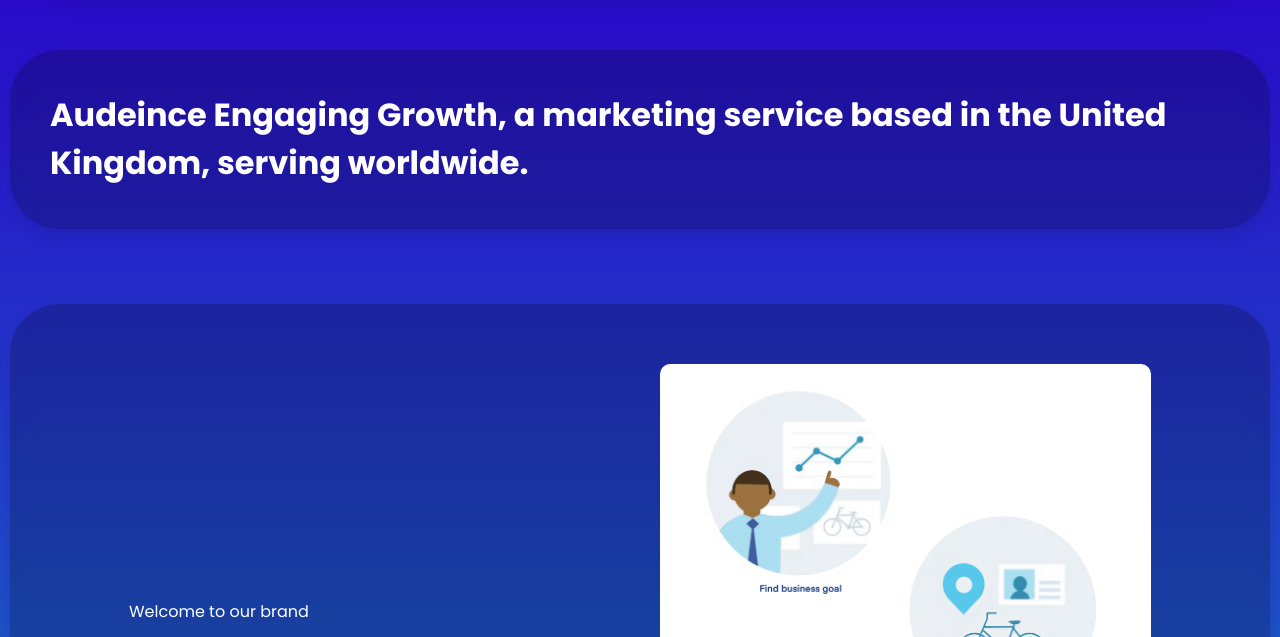
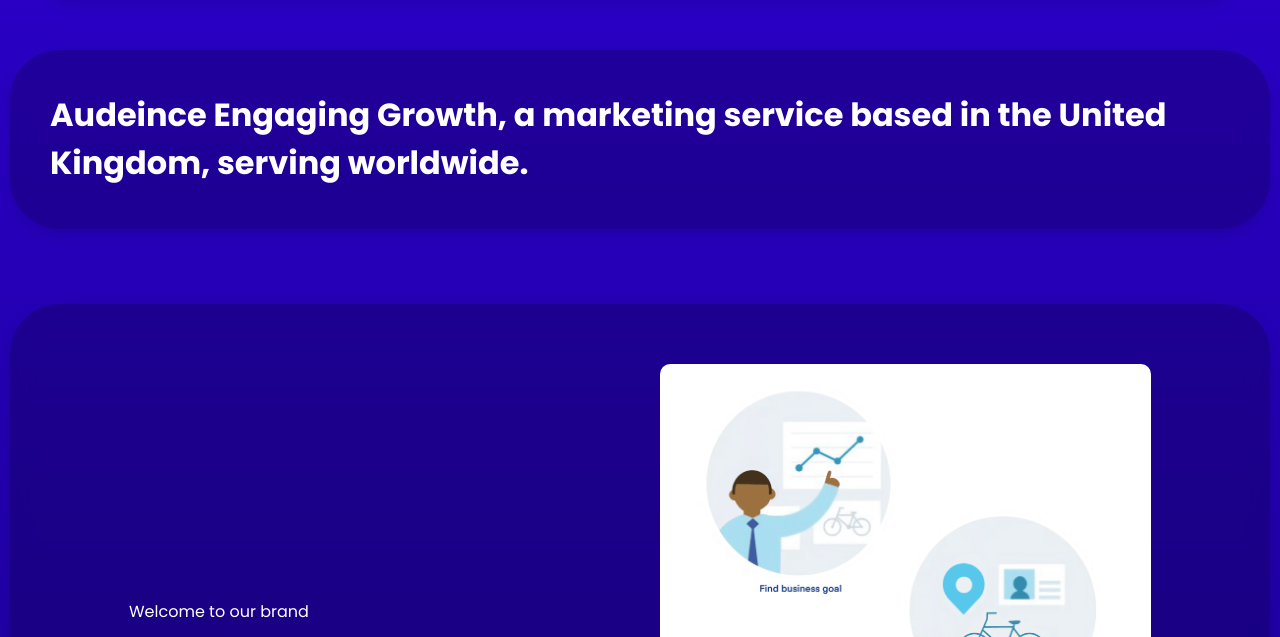
Before and after one commit to Creeeeger/aegmedia, a plain HTML site: page index.html in a window 1280 px wide. Shown: the part 100-737 px from the top of the page. Drawn offline with Linux system fonts and the light colour scheme.

Commit message:
change background color

```diff
--- a/about/styles.css
+++ b/about/styles.css
@@ -7,7 +7,7 @@ body {
     display: flex;
     flex-direction: column;
     min-height: 100vh;
-    background: linear-gradient(rgb(43, 0, 201), rgb(0, 255, 198));
+    background: linear-gradient(rgb(43, 0, 201), rgb(8, 0, 88));
 }
 
 
--- a/contact/styles.css
+++ b/contact/styles.css
@@ -7,7 +7,7 @@ body {
     display: flex;
     flex-direction: column;
     min-height: 100vh;
-    background: linear-gradient(rgb(43, 0, 201), rgb(0, 255, 198));
+    background: linear-gradient(rgb(43, 0, 201), rgb(8, 0, 88));
 }
 
 
--- a/service/styles.css
+++ b/service/styles.css
@@ -7,7 +7,7 @@ body {
     display: flex;
     flex-direction: column;
     min-height: 100vh;
-    background: linear-gradient(rgb(43, 0, 201), rgb(0, 255, 198));
+    background: linear-gradient(rgb(43, 0, 201), rgb(8, 0, 88));
 }
 
 .top-bar {
--- a/styles.css
+++ b/styles.css
@@ -7,7 +7,7 @@ body {
     display: flex;
     flex-direction: column;
     min-height: 100vh;
-    background: linear-gradient(rgb(43, 0, 201), rgb(0, 255, 198));
+    background: linear-gradient(rgb(43, 0, 201), rgb(8, 0, 88));
 }
 
 .container {
```
